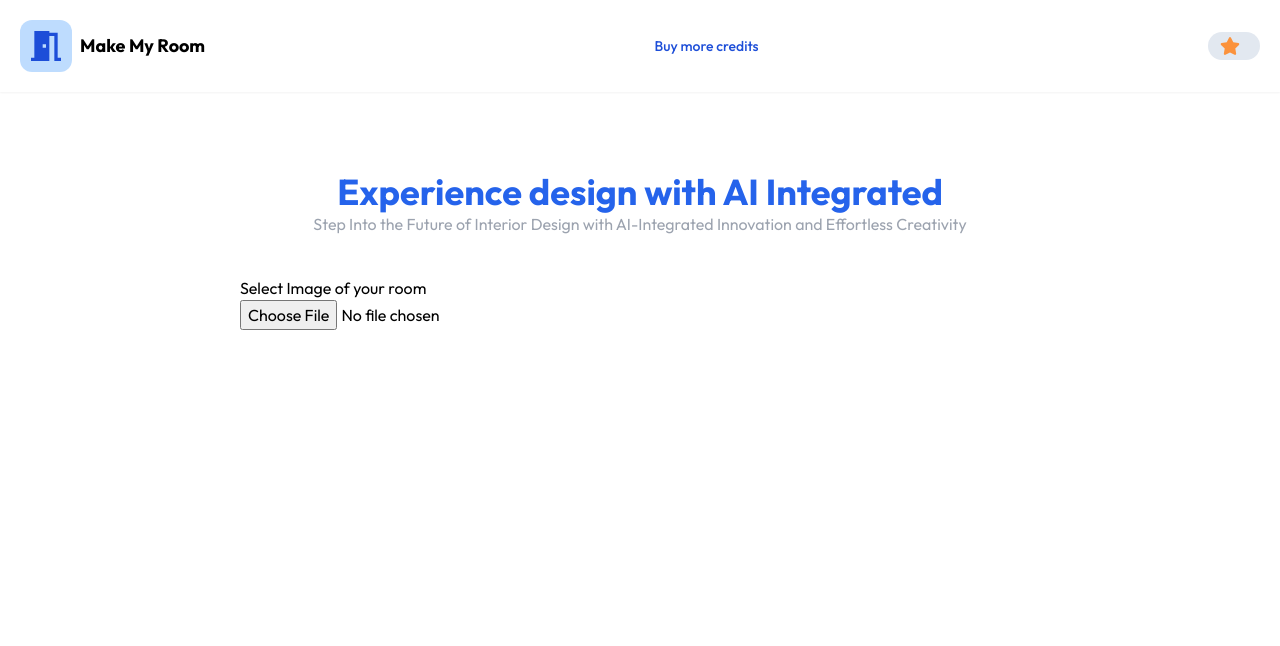
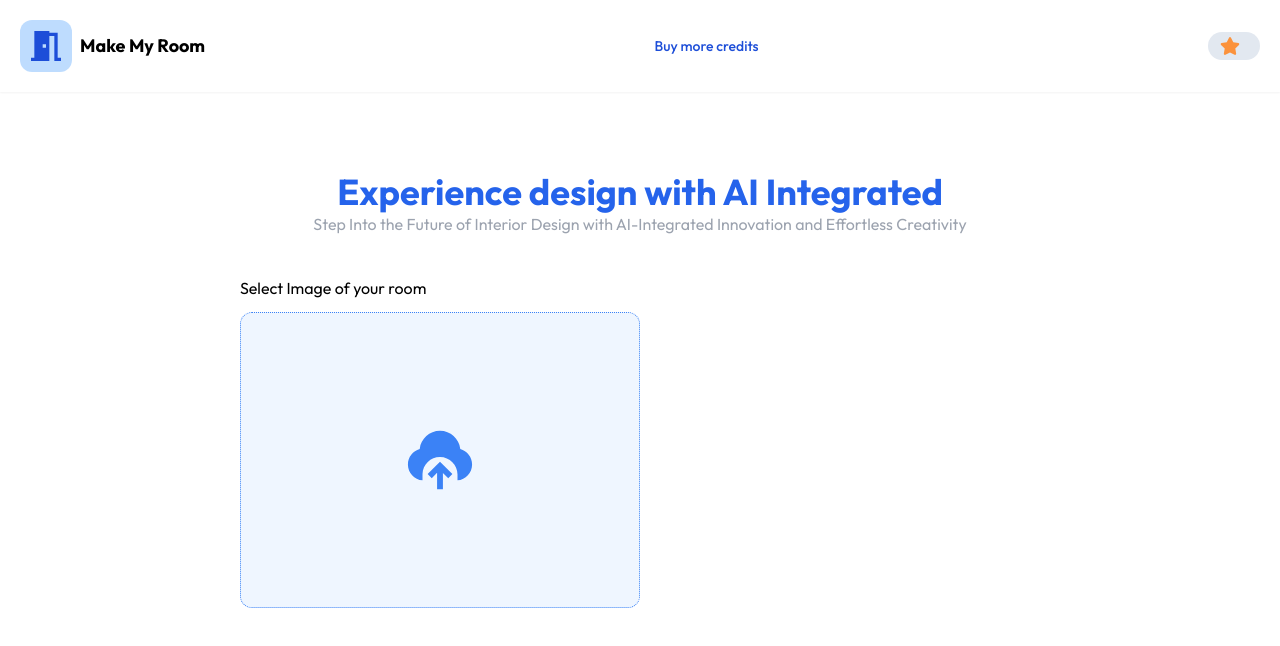
Before and after one commit to AisyahAuliaAngelinee/make-my-room, a Next.js app: page /dashboard/create-new in a window 1280 px wide. Shown: the top 646 px of the page. Built offline with nearby package versions, Linux system fonts and the light colour scheme; no server answers.

Commit message:
feat: image selection upload

```diff
--- a/app/(pages)/dashboard/create-new/_component/ImageSelection.tsx
+++ b/app/(pages)/dashboard/create-new/_component/ImageSelection.tsx
@@ -1,13 +1,50 @@
-export default function ImageSelection() {
+"use client";
+
+import Image from "next/image";
+import React, { useState } from "react";
+import { RiUploadCloud2Fill } from "react-icons/ri";
+
+export default function ImageSelection({
+	selectedImage,
+}: {
+	selectedImage: (imgUrl: any) => void;
+}) {
+	const [file, setFile] = useState<any>();
+
+	const onFileSelected = (event: React.ChangeEvent<HTMLInputElement>) => {
+		setFile(event.target.files?.[0]);
+		selectedImage(event.target.files?.[0]);
+	};
+
 	return (
 		<div>
 			<label>Select Image of your room</label>
-			<div>
+			<div className="mt-3">
+				<label htmlFor="upload-image">
+					<div
+						className={`border rounded-xl border-dotted flex justify-center border-blue-500 cursor-pointer hover:shadow-lg ${
+							file ? "p-0 bg-white" : "p-28 bg-blue-50"
+						}`}>
+						{!file ? (
+							<RiUploadCloud2Fill className="w-[70px] h-[70px] text-blue-500" />
+						) : (
+							<Image
+								src={URL.createObjectURL(file)}
+								alt="image"
+								width={300}
+								height={300}
+								className="w-[300px] h-[300px] object-contain"
+							/>
+						)}
+					</div>
+				</label>
 				<input
 					type="file"
 					accept="image/*"
 					id="upload-image"
 					name="upload-image"
+					style={{ display: "none" }}
+					onChange={onFileSelected}
 				/>
 			</div>
 		</div>
--- a/app/(pages)/dashboard/create-new/page.tsx
+++ b/app/(pages)/dashboard/create-new/page.tsx
@@ -1,6 +1,10 @@
+"use client";
+
 import ImageSelection from "./_component/ImageSelection";
 
 export default function CreateNew() {
+	const onHandleInputChange = (value: any, fieldName: string) => {};
+
 	return (
 		<div>
 			<h1 className="font-bold text-4xl text-blue-600 text-center">
@@ -13,7 +17,9 @@ export default function CreateNew() {
 
 			<div className="grid grid-cols-1 md:grid-cols-2 items-center justify-center mt-10">
 				{/* Image */}
-				<ImageSelection />
+				<ImageSelection
+					selectedImage={(value: any) => onHandleInputChange(value, "image")}
+				/>
 
 				{/* Form input */}
 			</div>
--- a/package.json
+++ b/package.json
@@ -10,6 +10,7 @@
 	},
 	"dependencies": {
 		"@clerk/nextjs": "^6.11.3",
+		"@hugeicons/react": "^1.0.3",
 		"@neondatabase/serverless": "^0.10.4",
 		"@radix-ui/react-slot": "^1.1.2",
 		"axios": "^1.7.9",
```
Also changed, not shown: 1 other file (tests, documents, lock files or other folders).
